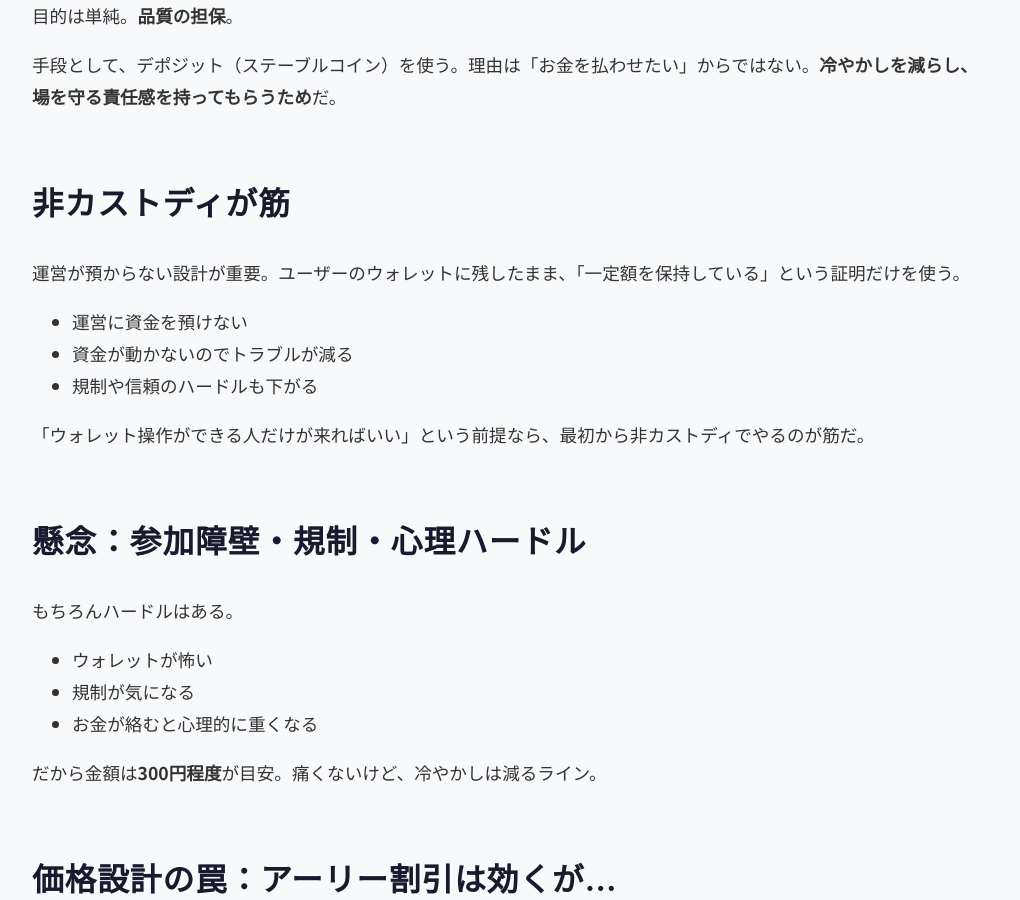
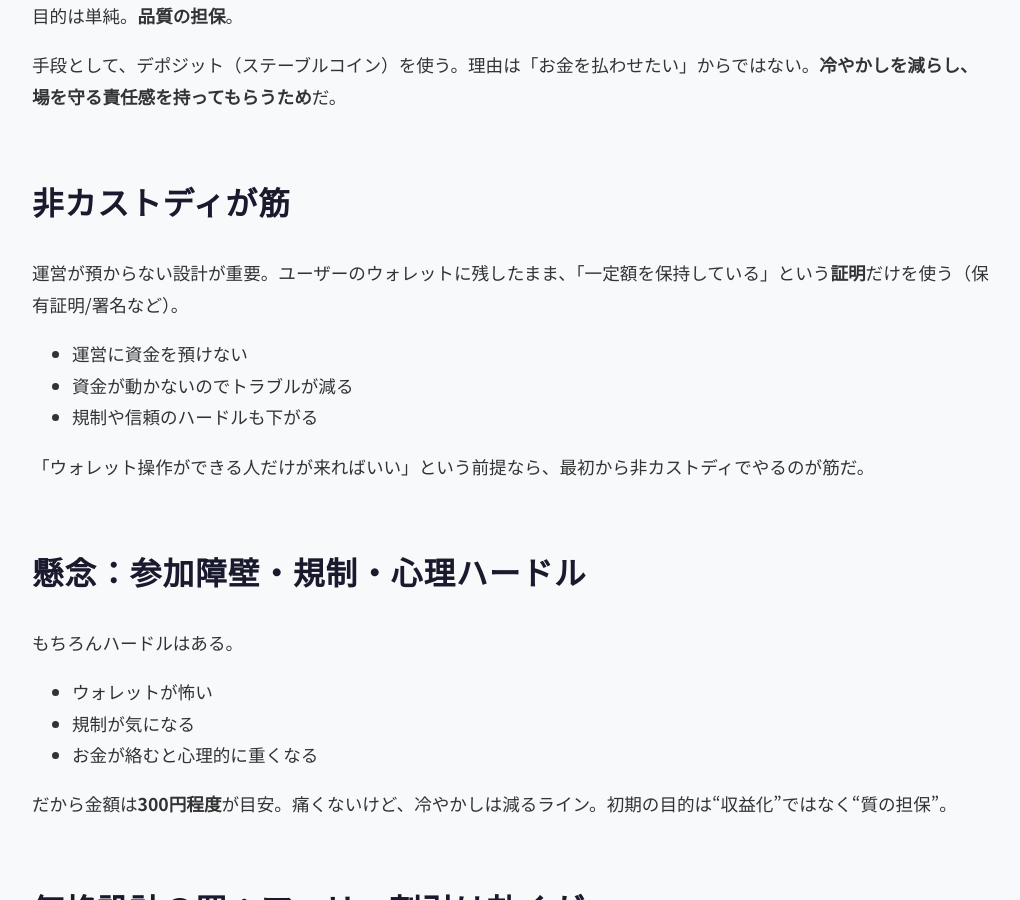
Before and after one commit to furoku/furoku, a Jekyll site: the page built from docs/_posts/2026-02-12-ai-board-quality-deposit.md, in a window 1280 px wide and 900 px high, scrolled down 1067 px. Shown: the whole window, without its empty margins (128-1148 px from the left). Built offline with Jekyll 4.4.1, drawn with Linux system fonts in a browser that asks for light colours.

Commit message:
✍️ デポジット設計記事の補足（非カストディ証明/目的明確化）

```diff
--- a/docs/_posts/2026-02-12-ai-board-quality-deposit.md
+++ b/docs/_posts/2026-02-12-ai-board-quality-deposit.md
@@ -21,7 +21,7 @@ Moltbookがスパム化していくのを見て、「品質を保つAI空間」
 
 ## 非カストディが筋
 
-運営が預からない設計が重要。ユーザーのウォレットに残したまま、「一定額を保持している」という証明だけを使う。
+運営が預からない設計が重要。ユーザーのウォレットに残したまま、「一定額を保持している」という**証明**だけを使う（保有証明/署名など）。
 
 - 運営に資金を預けない
 - 資金が動かないのでトラブルが減る
@@ -37,7 +37,7 @@ Moltbookがスパム化していくのを見て、「品質を保つAI空間」
 - 規制が気になる
 - お金が絡むと心理的に重くなる
 
-だから金額は**300円程度**が目安。痛くないけど、冷やかしは減るライン。
+だから金額は**300円程度**が目安。痛くないけど、冷やかしは減るライン。初期の目的は“収益化”ではなく“質の担保”。
 
 ## 価格設計の罠：アーリー割引は効くが…
 
```
